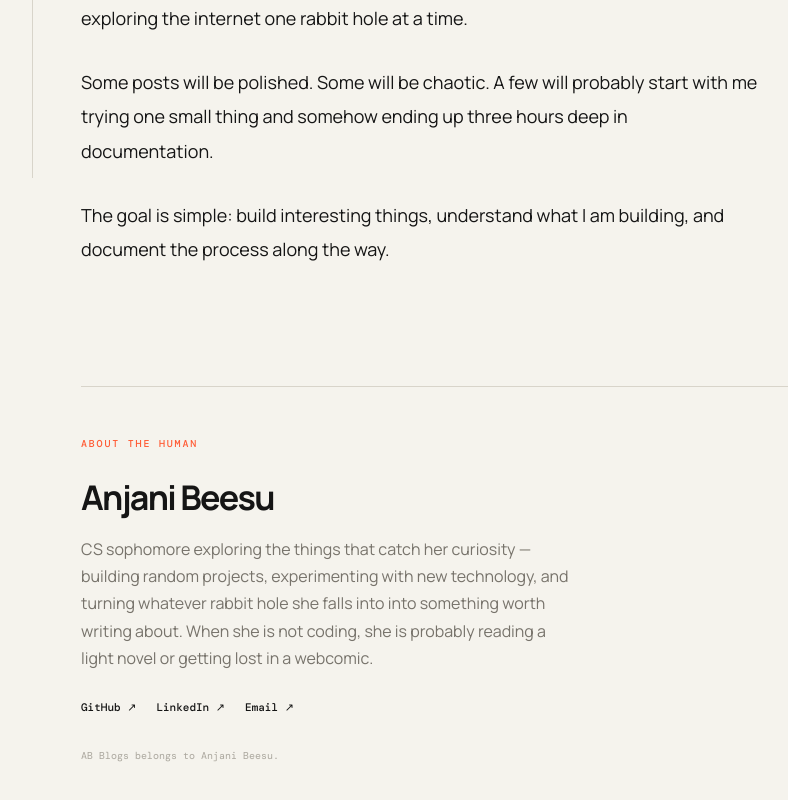
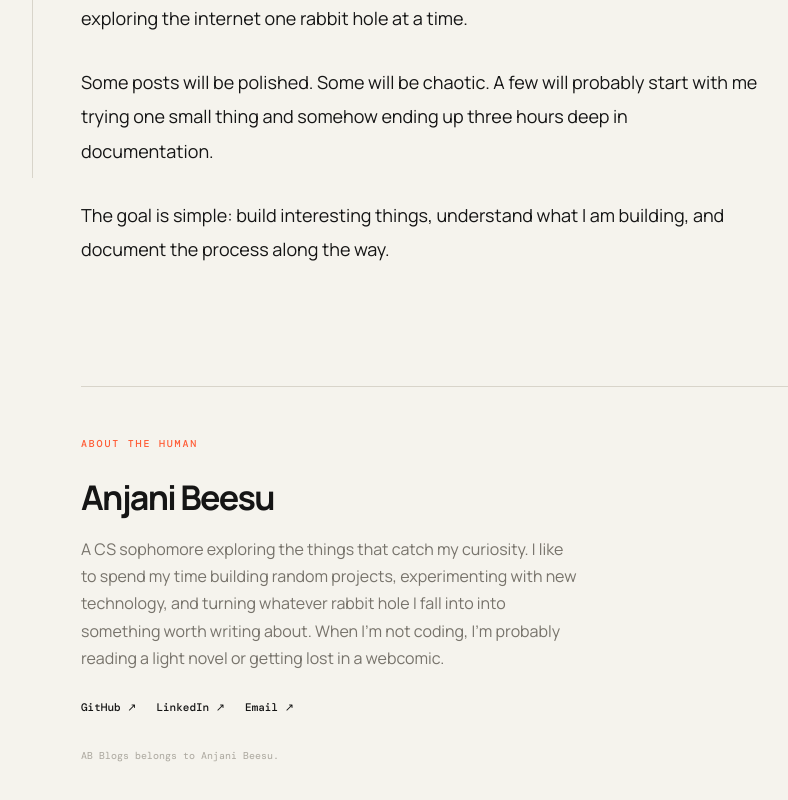
Before and after one commit to AnjaniBeesu/THE-AB-BLOGS, a Next.js app: page /blog/welcome-to-ab-blogs in a window 1280 px wide. Shown: the part 622-1422 px from the top of the page, without its empty margins (293-1081 px from the left). Built offline with nearby package versions, Linux system fonts and the light colour scheme.

Commit message:
Update AB Blogs author footer links and bio

```diff
--- a/app/blog/[slug]/page.tsx
+++ b/app/blog/[slug]/page.tsx
@@ -50,11 +50,11 @@ function AuthorFooter() {
     <footer className="author-footer">
       <p className="eyebrow">ABOUT THE HUMAN</p>
       <h2>Anjani Beesu</h2>
-      <p>CS sophomore exploring the things that catch her curiosity — building random projects, experimenting with new technology, and turning whatever rabbit hole she falls into into something worth writing about. When she is not coding, she is probably reading a light novel or getting lost in a webcomic.</p>
+      <p>A CS sophomore exploring the things that catch my curiosity. I like to spend my time building random projects, experimenting with new technology, and turning whatever rabbit hole I fall into into something worth writing about. When I'm not coding, I'm probably reading a light novel or getting lost in a webcomic.</p>
       <div className="links">
         <a href="https://github.com/AnjaniBeesu" target="_blank" rel="noreferrer">GitHub ↗</a>
-        <a href="#">LinkedIn ↗</a>
-        <a href="mailto:YOUR_EMAIL_HERE">Email ↗</a>
+        <a href="https://www.linkedin.com/in/anjanibeesu/" target="_blank" rel="noreferrer">LinkedIn ↗</a>
+        <a href="mailto:anjanibeesu@gmail.com">Email ↗</a>
       </div>
       <small>AB Blogs belongs to Anjani Beesu.</small>
     </footer>
```
